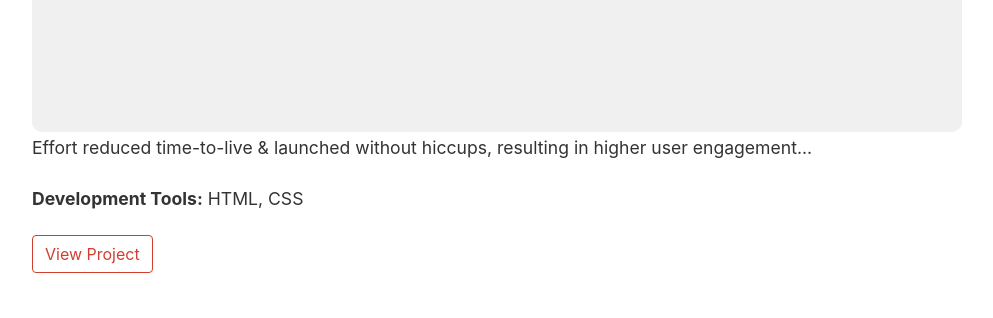
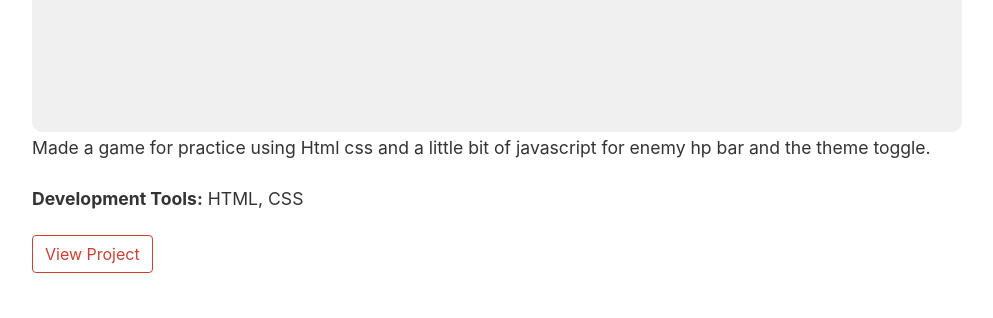
Before and after one commit to skhart/Online-Portfolio, a plain HTML site: page index.html in a window 1280 px wide. Shown: the part 3180-3498 px from the top of the page, without its empty margins (143-1136 px from the left). Drawn offline with nearby package versions, Linux system fonts and the light colour scheme.

Commit message:
Update index.html

```diff
--- a/index.html
+++ b/index.html
@@ -96,7 +96,7 @@
                     <div>
                         <img src="DnD.png" alt="Beehive LA" class="laptop-img">
                     </div>
-                    <p>Effort reduced time-to-live & launched without hiccups, resulting in higher user engagement...</p>
+                    <p>Made a game for practice using Html css and a little bit of javascript for enemy hp bar and the theme toggle.</p>
                     <p><strong>Development Tools:</strong> HTML, CSS</p>
                     <a href="https://skhart.github.io/text-based/" class="btn btn-outline-dark">View Project</a>
                 </div>
```
